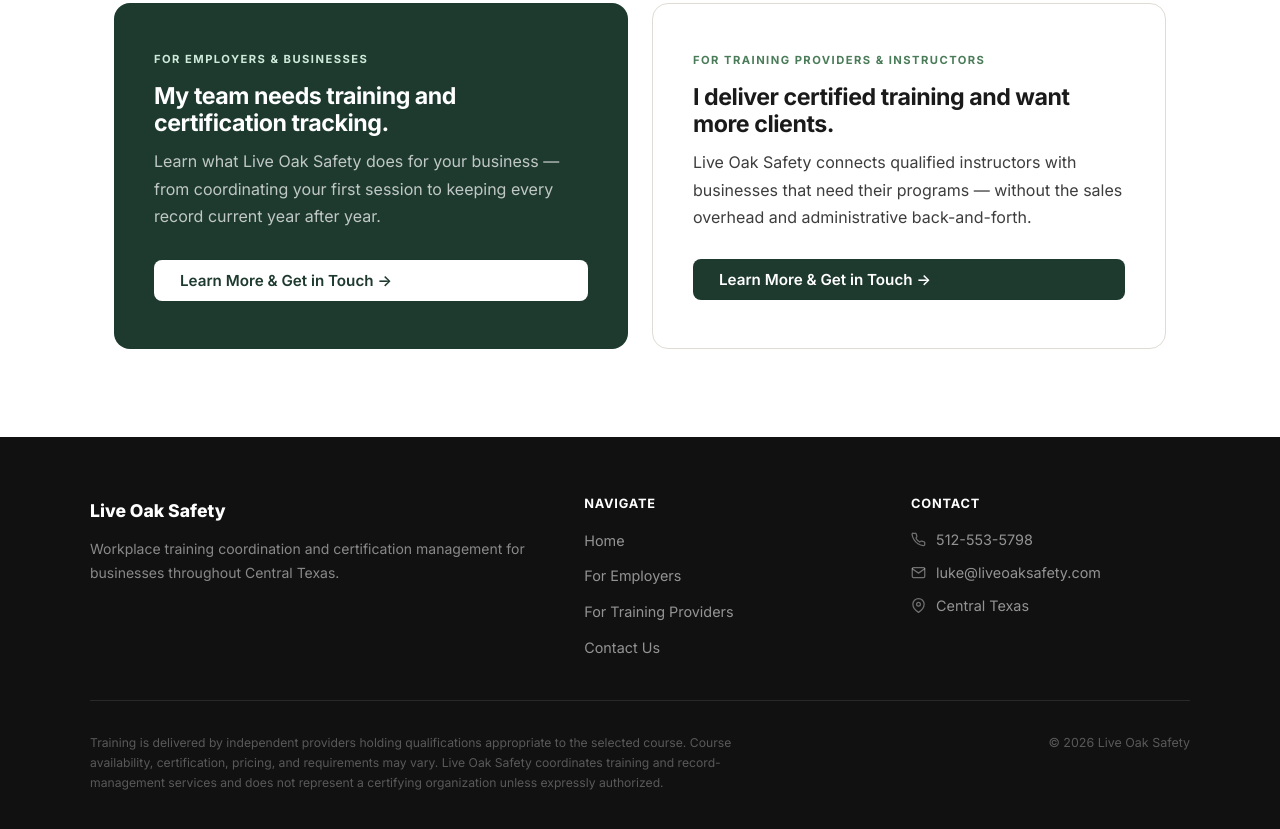
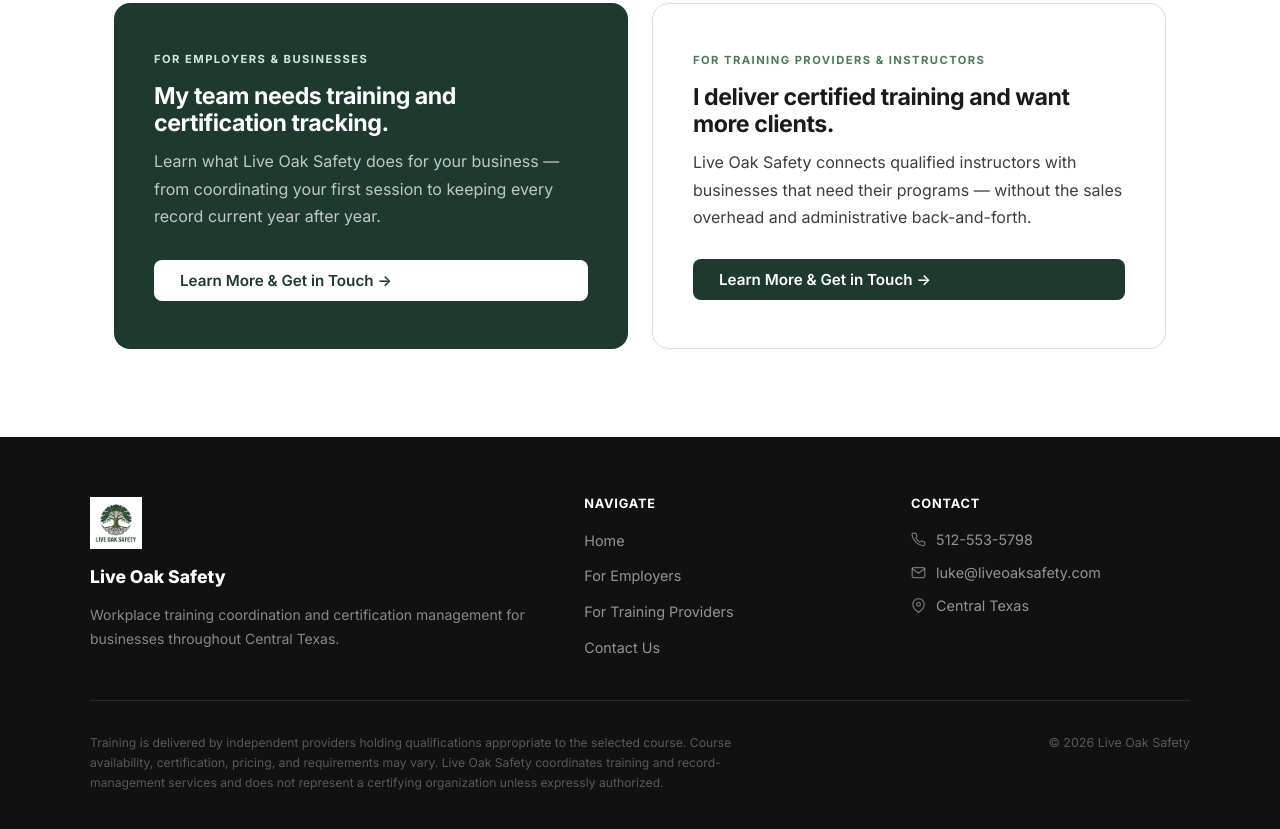
Before and after one commit to Lukeeddleman/liveoaksafety, a plain HTML site: page index.html in a window 1280 px wide. Shown: the part 3116-3945 px from the top of the page. Drawn offline with Linux system fonts and the light colour scheme.

Commit message:
Show transparent logo in footer

```diff
--- a/css/style.css
+++ b/css/style.css
@@ -358,7 +358,7 @@
   display: grid; grid-template-columns: 1.6fr 1fr 1fr; gap: 48px;
   padding-bottom: 40px; border-bottom: 1px solid rgba(255,255,255,.1); margin-bottom: 32px;
 }
-.footer-brand-logo { display: none; }
+.footer-brand-logo { height: 52px; width: auto; margin-bottom: 14px; display: block; }
 .footer-brand-name { font-size: 1.1rem; font-weight: 800; color: #fff; margin-bottom: 12px; }
 .footer-brand p { font-size: .875rem; line-height: 1.7; color: rgba(255,255,255,.5); }
 .footer-col h4 { color: #fff; font-size: .8rem; font-weight: 700; letter-spacing: .06em; text-transform: uppercase; margin-bottom: 16px; }
```
